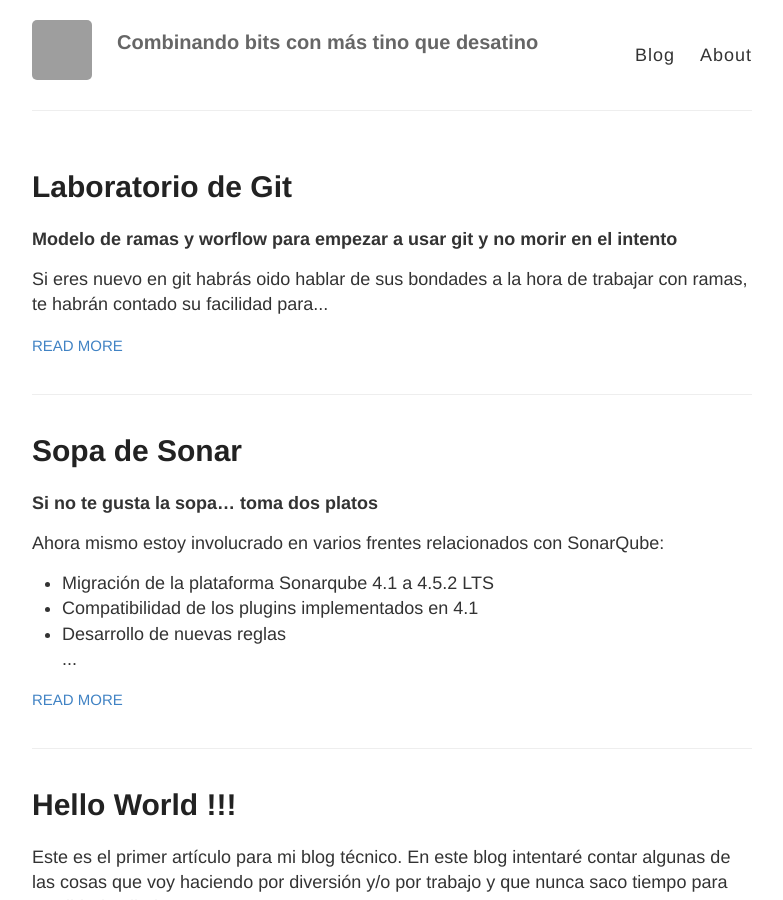
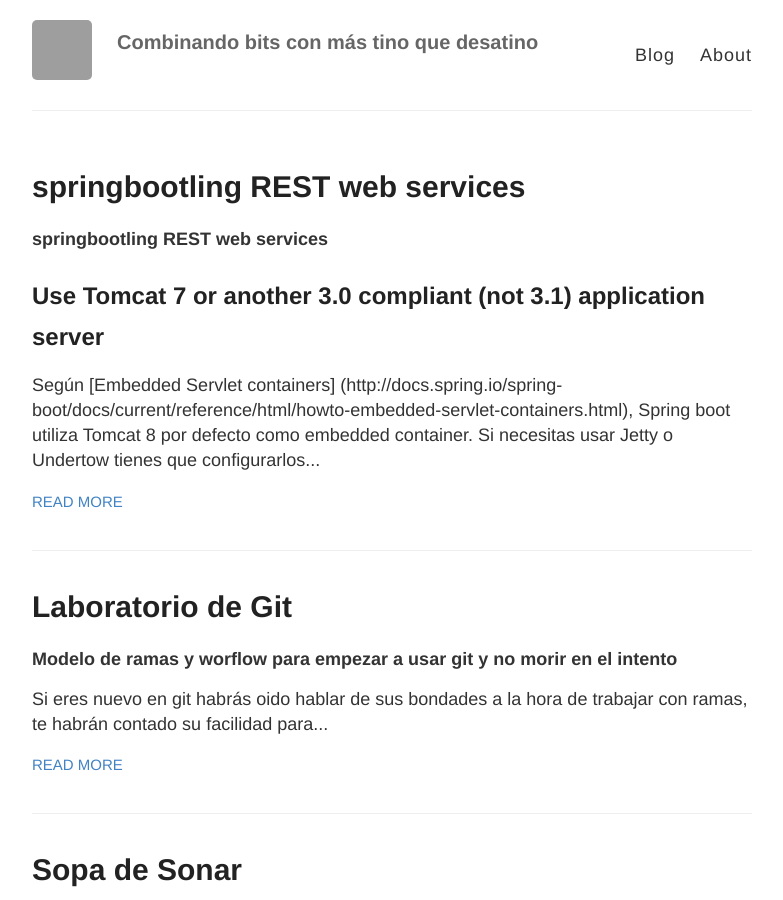
Before and after one commit to alpoza/alpoza.github.io, a Jekyll site: the page built from index.html, in a window 1280 px wide and 900 px high. Shown: the whole window, without its empty margins (248-1031 px from the left). Built offline with Jekyll 4.4.1, drawn with Linux system fonts in a browser that asks for light colours; Markdown is read by kramdown in place of the engine named in the settings; grey boxes are pictures that could not be loaded.

Commit message:
Update 2015-03-06-springbootling-web-services.md

```diff
--- a/_posts/2015-03-06-springbootling-web-services.md
+++ b/_posts/2015-03-06-springbootling-web-services.md
@@ -1,10 +1,15 @@
 ---
 layout: post
 title: "springbootling REST web services"
-published: false
+published: true
 Category: dev
 Tags: REST, spring boot
 Authors: Alberto Poza
 Summary: Como utilizar spring boot para crear servicios REST
 ---
 **springbootling REST web services**
+
+## Use Tomcat 7 or another 3.0 compliant (not 3.1) application server
+Según [Embedded Servlet containers] (http://docs.spring.io/spring-boot/docs/current/reference/html/howto-embedded-servlet-containers.html), Spring boot utiliza Tomcat 8 por defecto como embedded container. Si necesitas usar Jetty o Undertow tienes que configurarlos explicitamente según la guía. Si además necesitas desplegar el servicio en Tomcat 7 (porque estés usando Java 1.6 por ejemplo) o WebSphere Liberty Profile (WPL para los amigos) porque al final vas a desplegar en un WAS, si estás utilizando starters POMs and parents es tan sencillo como añadir '<tomcat.version>7.0.59</tomcat.version>' en los properties de tu __pom.xml__
+
+Para que te funcione dentro de eclipse, quizá tengas que usar el [siguiente truco] (http://stackoverflow.com/questions/27447077/how-to-configure-spring-boot-1-2-0-for-servlet-3-0-and-have-m2e-set-eclipse-face) 'Properties -> Project Facets, uncheck Dynamic Web Module, then Ok or Apply. Then do Maven->Update Project.' para que tu __The Dynamic Web Module version__ se actualice a la versión 3.0 y te deje incluir el proyecto en los servidores.
```
